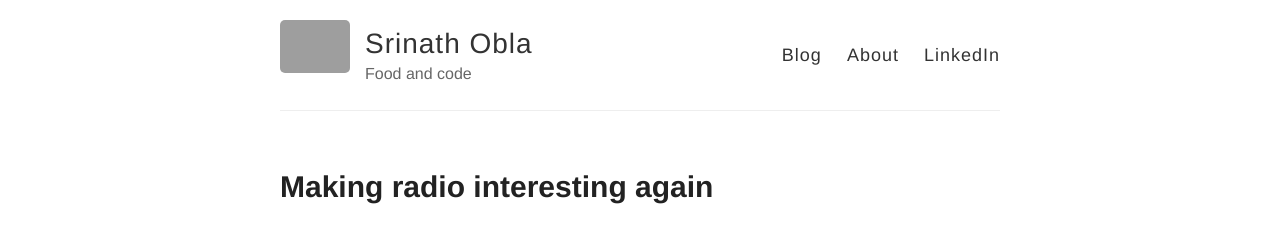
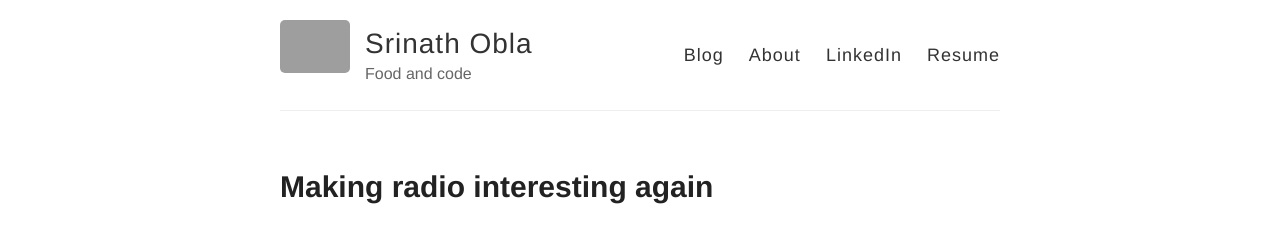
Before and after one commit to srinathos/srinathos.github.io, a Jekyll site: the page built from index.html, in a window 1280 px wide. Shown: the top 230 px of the page. Built offline with Jekyll 4.4.1, drawn with Linux system fonts in a browser that asks for light colours; grey boxes are pictures that could not be loaded.

Commit message:
Updated nav bar links

```diff
--- a/_layouts/default.html
+++ b/_layouts/default.html
@@ -30,6 +30,8 @@
             <a href="{{ site.baseurl }}/">Blog</a>
             <a href="{{ site.baseurl }}/about">About</a>
             <a href="http://www.linkedin.com/in/srinathos/">LinkedIn</a>
+            <a href="http://bitly.com/2lHaNnr">Resume</a>
+
           </nav>
         </header>
       </div>
```
